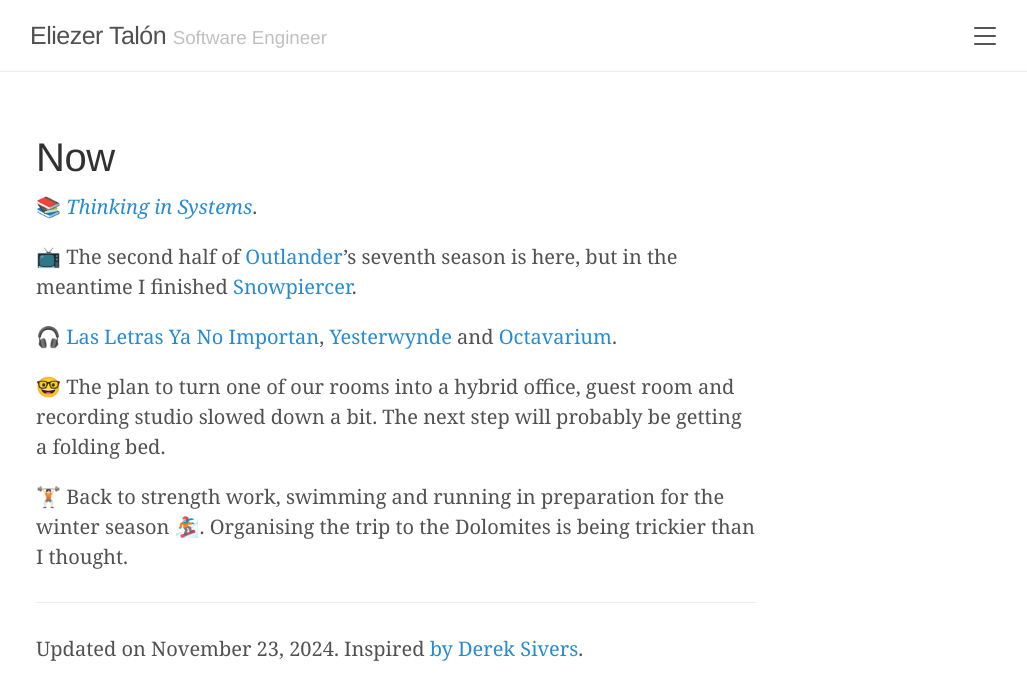
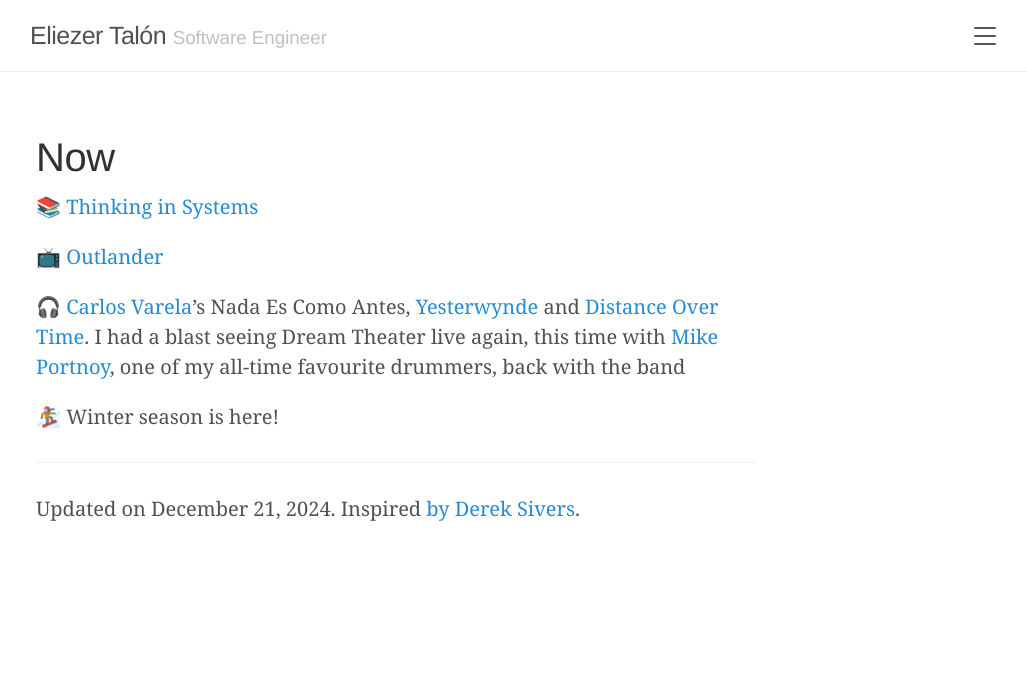
Before and after one commit to elitalon/elitalon.github.io, a Jekyll site: the page built from now.md, in a window 1280 px wide. Shown: the top 700 px of the page, without its empty margins (244-1271 px from the left). Built offline with Jekyll 4.4.1, drawn with Linux system fonts in a browser that asks for light colours.

Commit message:
Update 'Now'

```diff
--- a/now.md
+++ b/now.md
@@ -1,18 +1,16 @@
 ---
 layout: page
 title: Now
-date: 2024-11-23
+date: 2024-12-21
 ---
 
-📚 [_Thinking in Systems_](https://www.chelseagreen.com/product/thinking-in-systems/).
+📚 [Thinking in Systems](https://www.chelseagreen.com/product/thinking-in-systems/)
 
-📺 The second half of [Outlander](https://en.wikipedia.org/wiki/Outlander_(TV_series))'s seventh season is here, but in the meantime I finished [Snowpiercer](https://en.wikipedia.org/wiki/Snowpiercer_(TV_series)).
+📺 [Outlander](https://en.wikipedia.org/wiki/Outlander_(TV_series))
 
-🎧 [Las Letras Ya No Importan](https://en.wikipedia.org/wiki/Las_Letras_Ya_No_Importan), [Yesterwynde](https://en.wikipedia.org/wiki/Yesterwynde) and [Octavarium](https://en.wikipedia.org/wiki/Octavarium).
+🎧 [Carlos Varela](https://en.wikipedia.org/wiki/Carlos_Varela_(singer-songwriter))'s Nada Es Como Antes, [Yesterwynde](https://en.wikipedia.org/wiki/Yesterwynde) and [Distance Over Time](https://en.wikipedia.org/wiki/Distance_Over_Time). I had a blast seeing Dream Theater live again, this time with [Mike Portnoy](https://en.wikipedia.org/wiki/Mike_Portnoy), one of my all-time favourite drummers, back with the band
 
-🤓 The plan to turn one of our rooms into a hybrid office, guest room and recording studio slowed down a bit. The next step will probably be getting a folding bed.
-
-🏋🏻 Back to strength work, swimming and running in preparation for the winter season 🏂. Organising the trip to the Dolomites is being trickier than I thought.
+🏂 Winter season is here!
 
 ---
 
```
